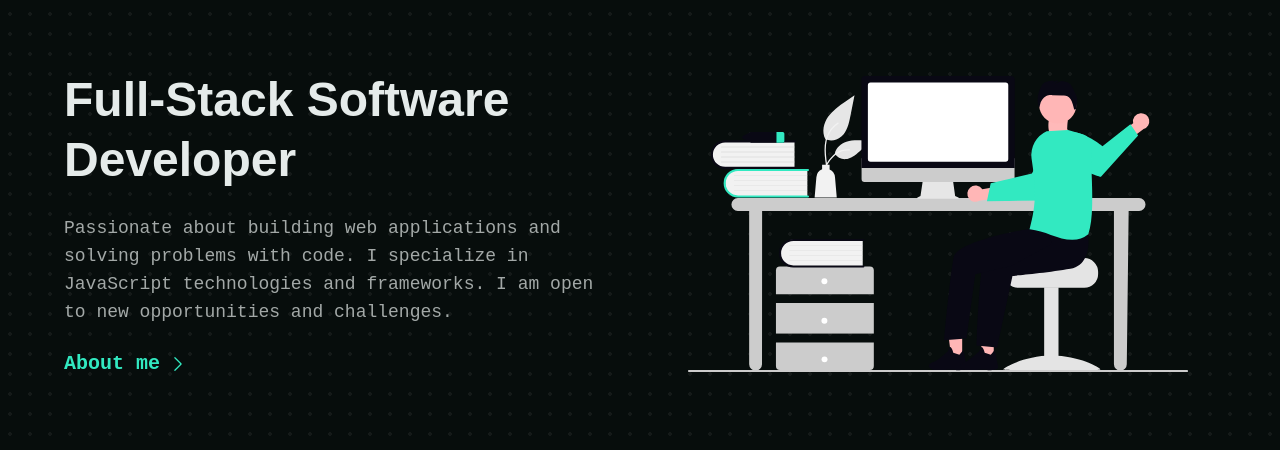
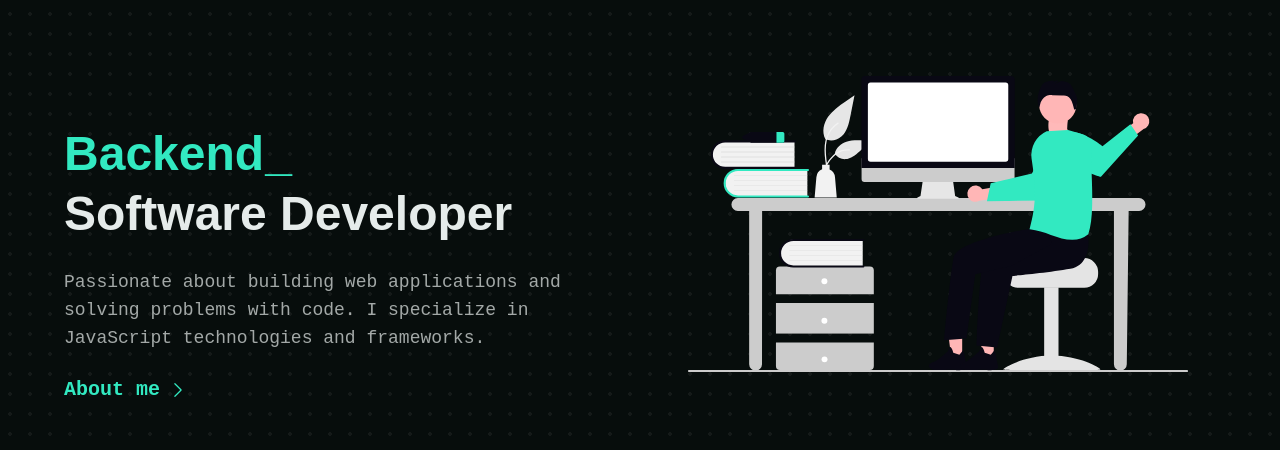
Before and after one commit to yeasinat/dev-portfolio, a React (Vite) app in the folder frontend/: page / in a window 1280 px wide. Shown: the part 176-626 px from the top of the page. Built offline with nearby package versions, Linux system fonts and the light colour scheme; no server answers.

Commit message:
add: type writing effect hero section

```diff
--- a/frontend/package.json
+++ b/frontend/package.json
@@ -23,7 +23,8 @@
     "react-hook-form": "^7.54.2",
     "react-icons": "^5.5.0",
     "react-router": "^7.3.0",
-    "react-toastify": "^11.0.5"
+    "react-toastify": "^11.0.5",
+    "typewriter-effect": "^2.22.0"
   },
   "devDependencies": {
     "@eslint/js": "^9.21.0",
--- /dev/null
+++ b/frontend/src/hooks/useFront.tsx
@@ -0,0 +1,41 @@
+import { useQuery } from "@tanstack/react-query";
+
+import { fetchUser } from "../api/userApi";
+import { fetchExperiences } from "../api/expApi";
+import { fetchProjects } from "../api/projectApi";
+import { fetchTechs } from "../api/techApi";
+
+function useFront() {
+  const { data: devData, isLoading: devDataLoading } = useQuery({
+    queryKey: ["devData"],
+    queryFn: fetchUser,
+  });
+
+  const { data: expData, isLoading: expDataLoading } = useQuery({
+    queryKey: ["expData"],
+    queryFn: fetchExperiences,
+  });
+
+  const { data: projectData, isLoading: projectDataLoading } = useQuery({
+    queryKey: ["projectData"],
+    queryFn: fetchProjects,
+  });
+
+  const { data: techsData, isLoading: techDataLoading } = useQuery({
+    queryKey: ["techData"],
+    queryFn: fetchTechs,
+  });
+
+  return {
+    devData,
+    devDataLoading,
+    expData,
+    expDataLoading,
+    projectData,
+    projectDataLoading,
+    techsData,
+    techDataLoading,
+  };
+}
+
+export { useFront };
--- a/frontend/src/pages/Hero.tsx
+++ b/frontend/src/pages/Hero.tsx
@@ -1,19 +1,37 @@
 // Desc: Home Page Hero Section
+import Typewriter from "typewriter-effect";
 import { HiChevronRight } from "react-icons/hi2";
+
 import { images } from "../config/images";
+import { useFront } from "../hooks/useFront";
 
 const Hero = () => {
+  const { devData, devDataLoading } = useFront();
+
+
+
+  console.log(devData, devDataLoading);
+
   return (
     <div className="mx-auto flex max-w-7xl flex-col items-center justify-between gap-10 px-4 py-8 sm:h-screen md:flex-row md:px-8 lg:px-16 lg:py-16">
       {/* Left side - Text content */}
-      <div className="mb-10 w-full space-y-6 text-center md:mb-0 md:w-1/2 md:max-w-2xl md:text-left">
-        <h1 className="font-poppins text-text text-4xl leading-tight font-bold sm:text-5xl">
-          Full-Stack Software Developer
+      <div className="mb-10 w-full space-y-6 text-center md:mb-0 md:w-1/2 md:max-w-2xl md:text-left mt-20">
+        <h1 className="font-poppins text-text text-4xl text-start leading-tight font-bold sm:text-5xl">
+          <span className="text-accent text-start">
+            <Typewriter
+              options={{
+                strings: ["Frontend", "Backend", "Full-Stack"],
+                autoStart: true,
+                loop: true,
+                cursor: '_'
+              }}
+            />
+          </span>
+          Software Developer
         </h1>
         <p className="font-victor text-text/70 text-base sm:text-lg">
           Passionate about building web applications and solving problems with
-          code. I specialize in JavaScript technologies and frameworks. I am
-          open to new opportunities and challenges.
+          code. I specialize in JavaScript technologies and frameworks.
         </p>
 
         <button className="text-accent group inline-flex items-center justify-center gap-2 rounded-lg font-semibold transition-colors">
@@ -30,7 +48,7 @@ const Hero = () => {
       {/* Right side - Image or illustration */}
       <div className="w-full max-w-xs sm:max-w-sm md:w-1/2 md:max-w-none">
         <div className="flex items-center justify-center">
-          <div className=" flex h-[280px] w-[280px] items-center justify-center sm:h-[350px] sm:w-[350px] md:h-[400px] md:w-[400px] lg:h-[500px] lg:w-[500px]">
+          <div className="flex h-[280px] w-[280px] items-center justify-center sm:h-[350px] sm:w-[350px] md:h-[400px] md:w-[400px] lg:h-[500px] lg:w-[500px]">
             <div
               className="absolute inset-0 -z-10 rounded"
               style={{
```
Also changed, not shown: 1 other file (tests, documents, lock files or other folders).
